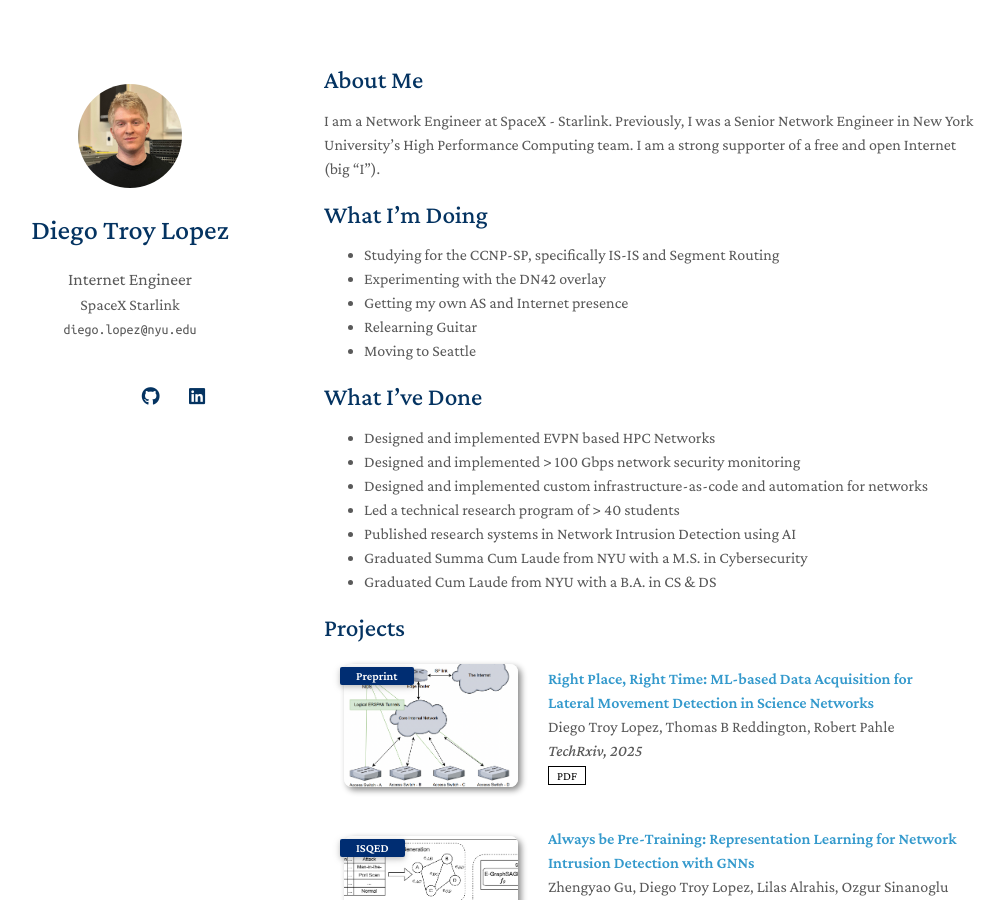
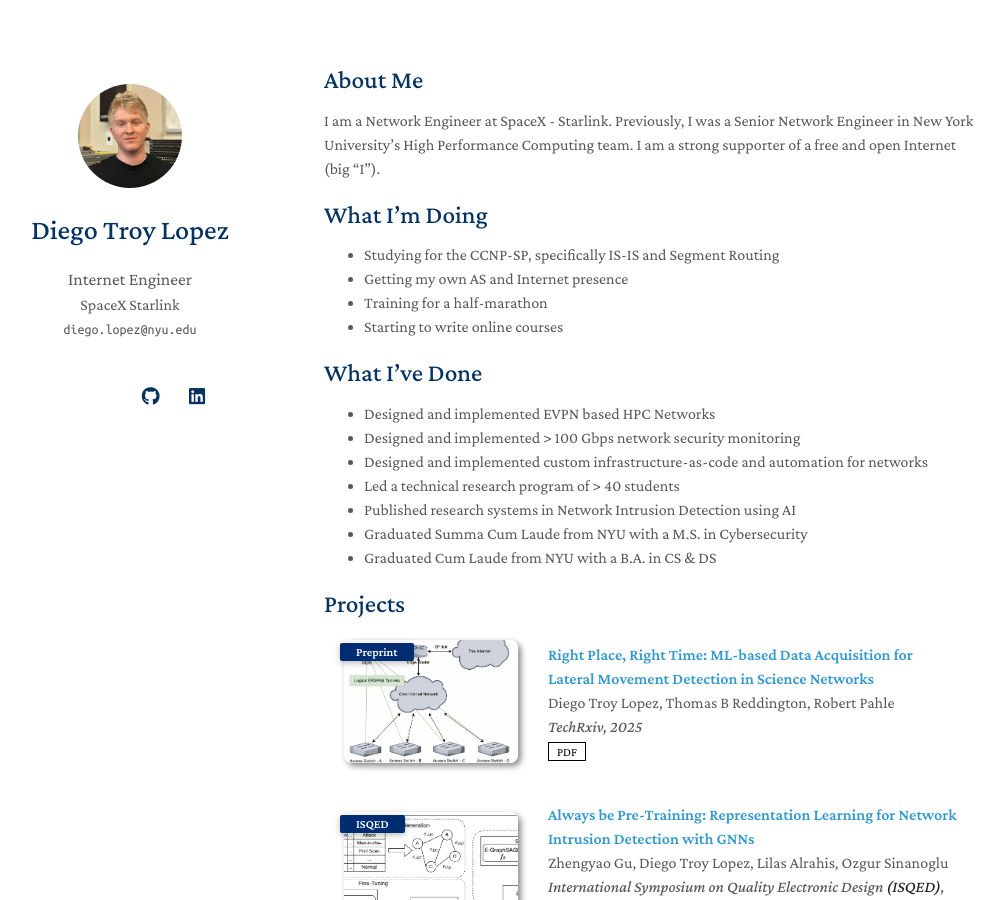
Before and after one commit to diego-lopez8/diego-lopez8.github.io, a Jekyll site: the page built from index.md, in a window 1280 px wide and 900 px high. Shown: the whole window, without its empty margins (146-1149 px from the left). Built offline with Jekyll 4.4.1, drawn with Linux system fonts in a browser that asks for light colours; a style sheet for code colours, icons or effects is not loaded; our own code applies the rules of GitHub Pages for plain Markdown files.

Commit message:
Update index.md

```diff
--- a/index.md
+++ b/index.md
@@ -9,10 +9,9 @@ I am a Network Engineer at SpaceX - Starlink. Previously, I was a Senior Network
 ## What I'm Doing
 
 - Studying for the CCNP-SP, specifically IS-IS and Segment Routing
-- Experimenting with the DN42 overlay
 - Getting my own AS and Internet presence
-- Relearning Guitar
-- Moving to Seattle
+- Training for a half-marathon
+- Starting to write online courses
 
 ## What I've Done
 
```
